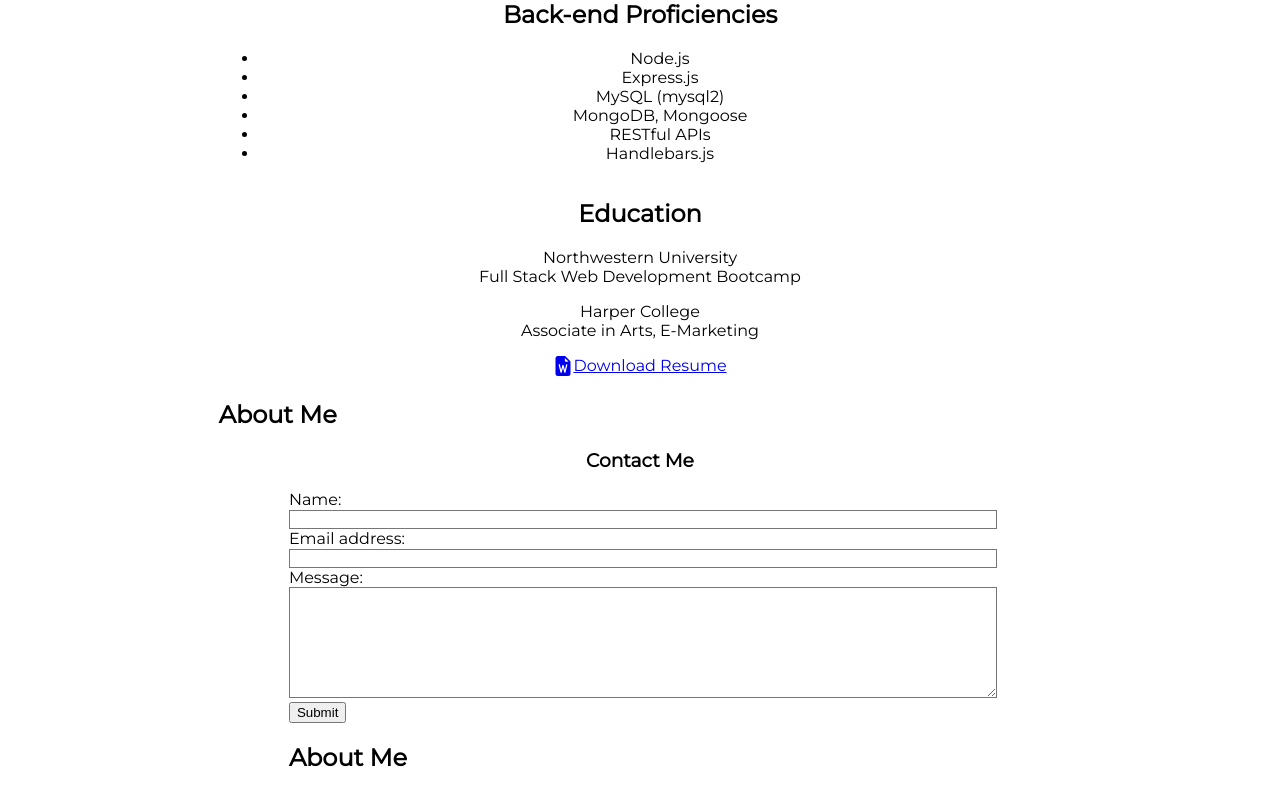
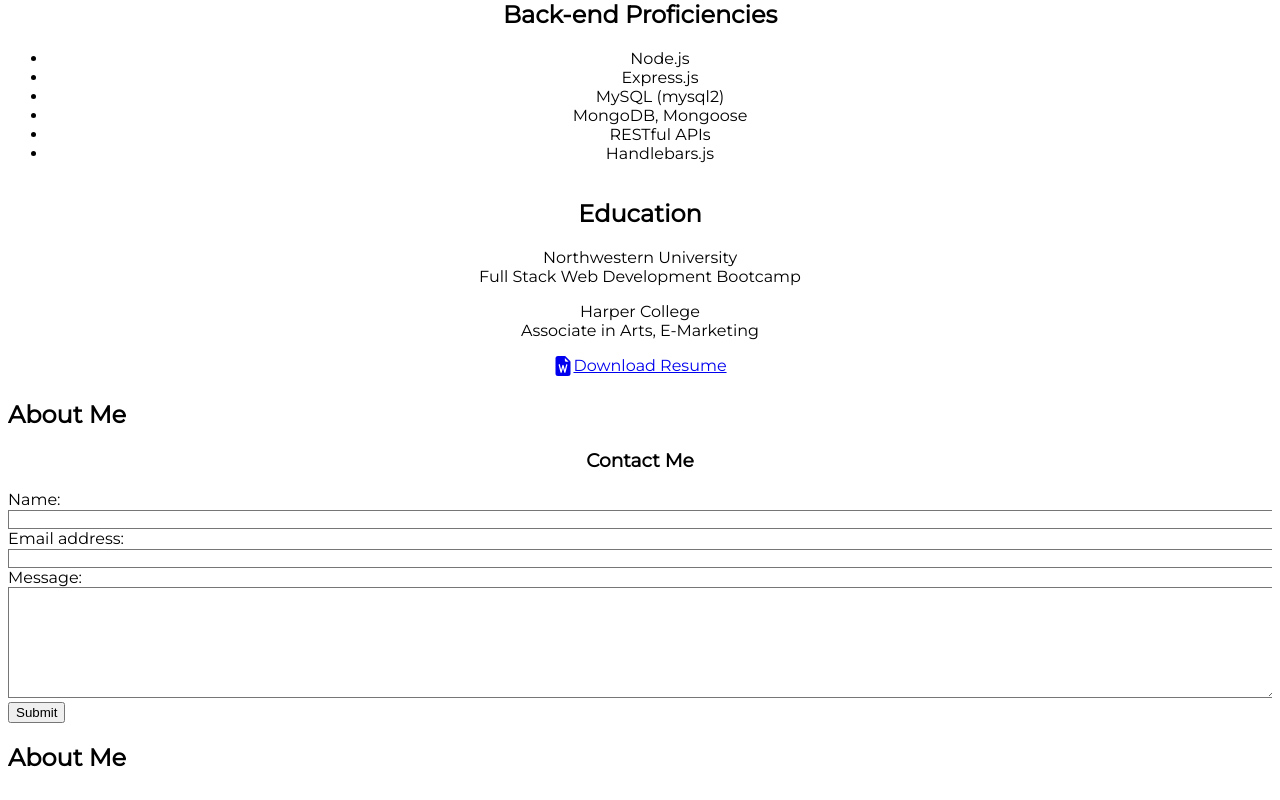
Before and after one commit to Ryebread5555/Portfolio, a React (Vite) app: page / in a window 1280 px wide. Shown: the part 4614-5414 px from the top of the page. Built offline with nearby package versions, Linux system fonts and the light colour scheme.

Commit message:
updated appcontainer

```diff
--- a/src/pages/AppContainer.jsx
+++ b/src/pages/AppContainer.jsx
@@ -26,11 +26,12 @@
         setActivePage={setActivePage}
       />
 
-      <div className="w-4/6 mx-auto">
+      <div className="w-full mx-auto px-4 md:px-8">
         <section id="about" className="w-full mx-auto mb-1 scroll-mt-20">
           <About setActivePage={setActivePage} />
         </section>
 
+        <div className="w-full max-w-6xl mx-auto px-4 md:px-8">
           <section id="projects" className="w-full mx-auto mt-16 scroll-mt-20">
             <Projects />
           </section>
@@ -39,9 +40,10 @@
             <Resume />
           </section>
 
-        <section id="contact" className="w-5/6 mx-auto md:h-full scroll-mt-20">
+          <section id="contact" className="w-full mx-auto md:h-full scroll-mt-20">
             <Contact />
           </section>
+        </div>
       </div>
     </div>
   );
```
Lines whose indentation alone changed are shown as unchanged.
